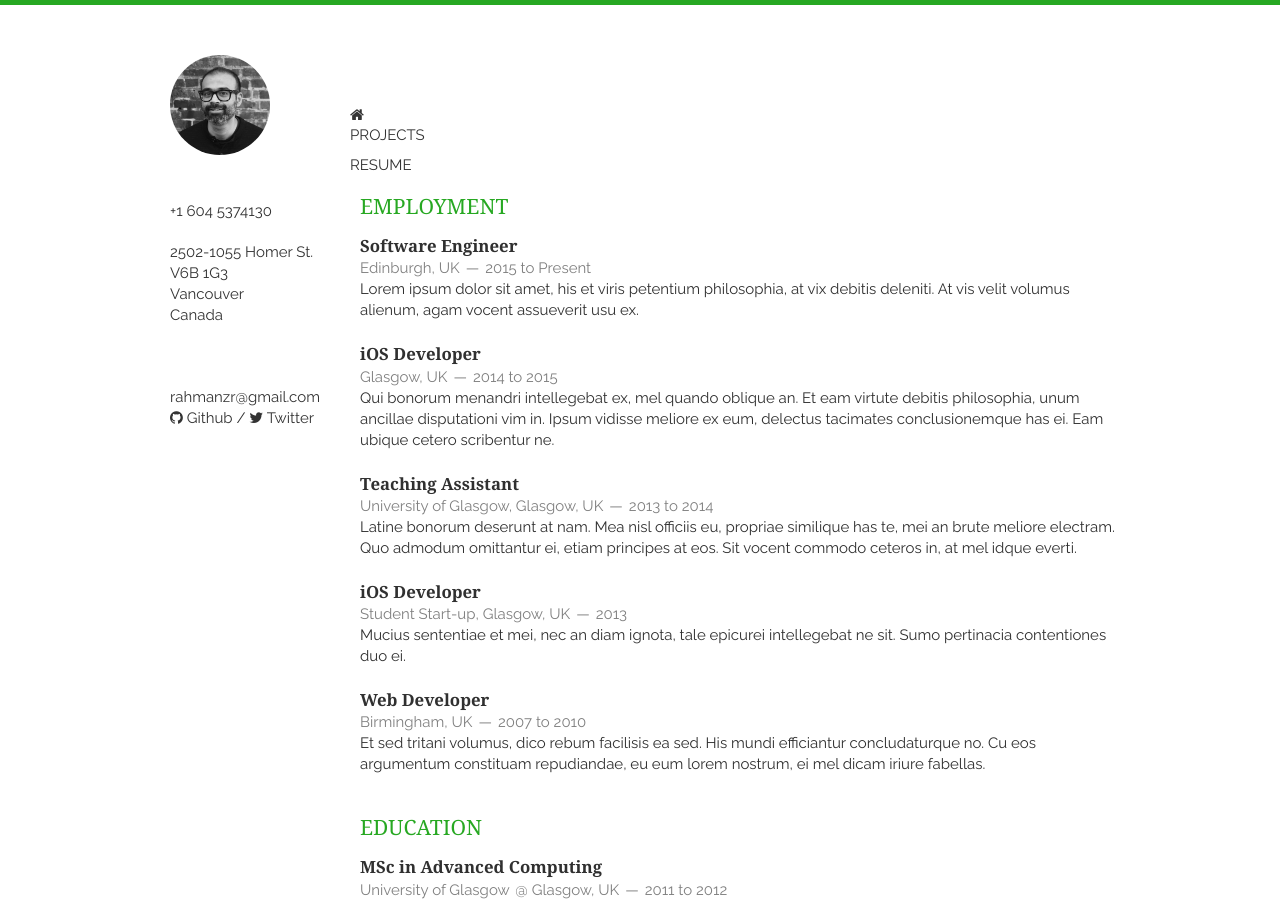
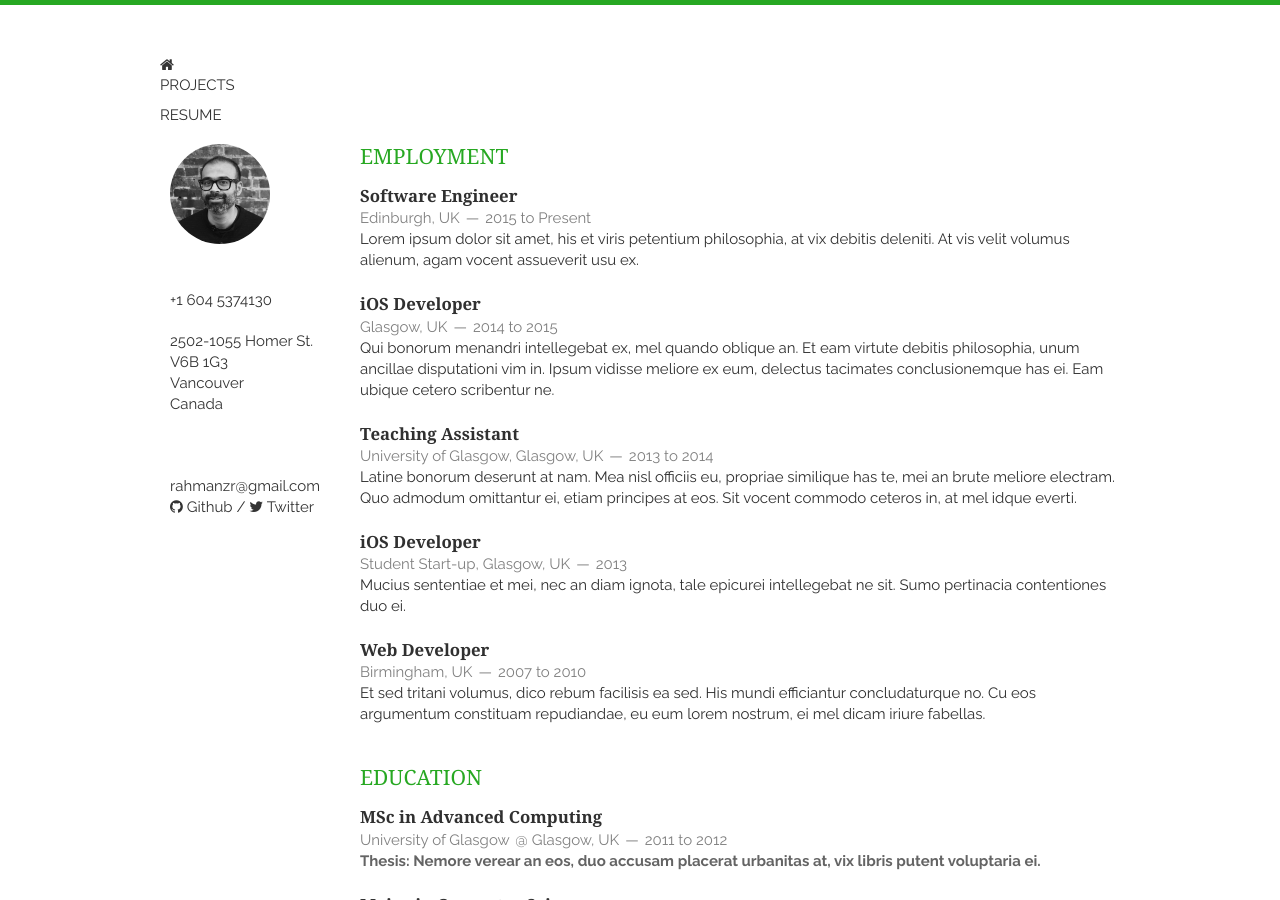
Before and after one commit to windsorbrown/windsorbrown.github.io, a Jekyll site: the page built from resume.html, in a window 1280 px wide and 900 px high. Built offline with Jekyll 4.4.1, drawn with Linux system fonts in a browser that asks for light colours; nearby versions of some CDN libraries.

Commit message:
resume add

```diff
--- a/_layouts/resume.html
+++ b/_layouts/resume.html
@@ -24,6 +24,7 @@
 </head>
 <body>
 <div class="container">
+{% include header.html %}
     <header class="three columns">
         <img src="{{ site.baseurl }}static/img/profile.png" class="me">
         <h1>{{ site.name }}</h1>
--- a/resume.html
+++ b/resume.html
@@ -1,7 +1,7 @@
 ---
 layout: resume
 ---
-{% include header.html %}
+
 
 {% include employment.html %}
 
```
